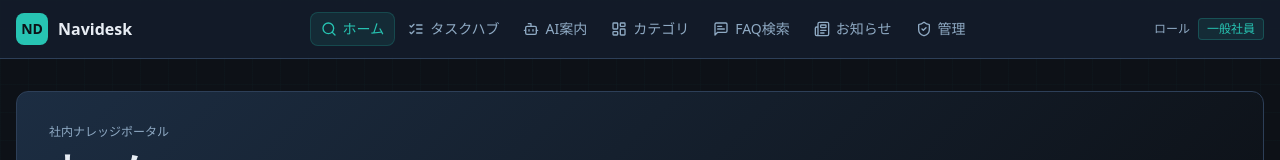
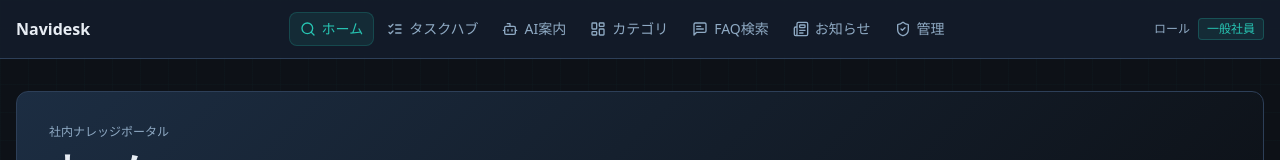
Before and after one commit to akira882/NaviDeskApp, a Next.js app: page / in a window 1280 px wide. Shown: the top 160 px of the page. Built offline with nearby package versions, Linux system fonts and the light colour scheme; no server answers.

Commit message:
style: ヘッダーの低品質なNDアイコンを削除

```diff
--- a/app/components/site-header.tsx
+++ b/app/components/site-header.tsx
@@ -41,9 +41,6 @@ export function SiteHeader() {
         {/* Logo */}
         <div className="flex items-center justify-between">
           <Link href="/" className="flex items-center gap-2.5 rounded-md focus-visible:outline-none focus-visible:ring-2 focus-visible:ring-accent-teal/50">
-            <div className="flex h-8 w-8 items-center justify-center rounded-lg bg-accent-teal text-ink text-sm font-bold">
-              ND
-            </div>
             <span className="text-base font-bold text-text-primary">Navidesk</span>
           </Link>
           {/* Mobile role */}
```
